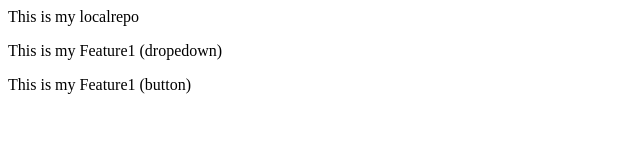
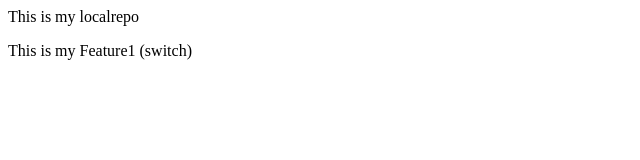
Before and after one commit to Subham-SR/localrepo, a plain HTML site: page index.html in a window 1280 px wide. Shown: the whole page, without its empty margins (0-640 px from the left). Drawn offline with Linux system fonts and the light colour scheme.

Commit message:
Add switch

```diff
--- a/index.html
+++ b/index.html
@@ -1,3 +1,2 @@
 <p>This is my localrepo</p>
-<P>This is my Feature1 (dropedown)</P>
-<P>This is my Feature1 (button)</P>
+<P>This is my Feature1 (switch)</P>
```
